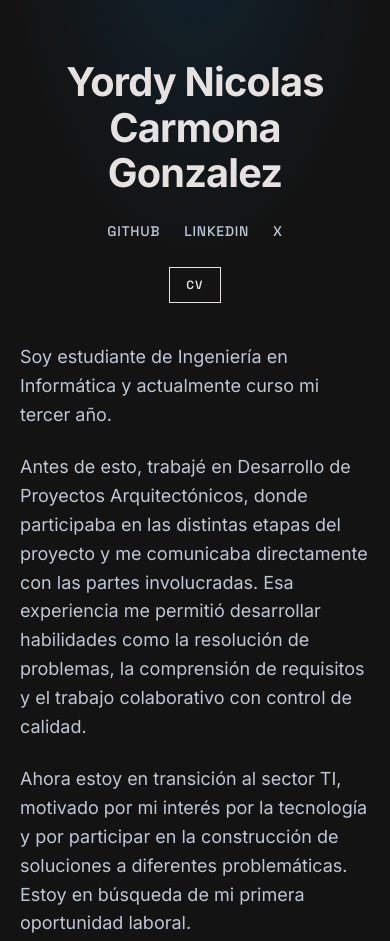
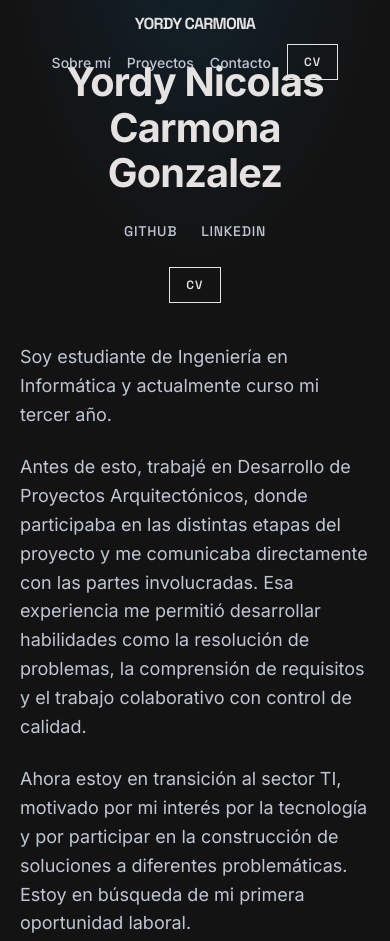
Before and after one commit to yordycg/yordycg-portfolio, a plain HTML site: page src/index.html in a window 390 px wide. Shown: the top 941 px of the page. Drawn offline with Linux system fonts and the light colour scheme.

Commit message:
feat(header): always-visible header, real name logo and nav cleanup

```diff
--- a/src/css/main.css
+++ b/src/css/main.css
@@ -160,10 +160,10 @@ html {
     Ubuntu, Cantarell, sans-serif;
 }
 
-/* Header en columna (<=480px): más alto, requiere más offset de anclas */
+/* Header en columna (<=480px): más alto que en desktop, requiere más offset de anclas */
 @media (max-width: 30em) {
   html {
-    scroll-padding-top: 12rem;
+    scroll-padding-top: 8.5rem;
   }
 }
 
@@ -271,23 +271,24 @@ button,
   width: 100%;
   z-index: 100;
   background-color: transparent;
-  border-bottom: 1px solid transparent;
+  border-bottom: 2px solid transparent;
   padding: 2.4rem 4rem;
   display: flex;
   justify-content: space-between;
   align-items: center;
 
-  /* Oculto al inicio */
-  transform: translateY(-100%);
-  opacity: 0;
+  /* Visible desde el inicio: en el tope de la página va transparente sobre el hero */
+  transform: translateY(0);
+  opacity: 1;
   transition:
     transform 0.4s cubic-bezier(0.4, 0, 0.2, 1),
-    opacity 0.4s ease;
+    opacity 0.4s ease,
+    background-color 0.3s ease,
+    border-color 0.3s ease;
 }
 
+/* Al hacer scroll solo se suma el fondo opaco; la visibilidad ya no cambia */
 .header--scrolled {
-  transform: translateY(0);
-  opacity: 1;
   background-color: rgba(19, 19, 19, 0.98);
   border-bottom: 2px solid var(--border-color);
 }
@@ -383,13 +384,17 @@ button,
 @media (max-width: 30em) {
   /* <= 480px */
   .header {
-    padding: 2rem;
+    padding: 1.2rem 2rem;
     flex-direction: column;
-    gap: 1.6rem;
+    gap: 0.8rem;
+  }
+
+  .logo {
+    font-size: 1.6rem;
   }
 
   .header__menu {
-    gap: 2rem;
+    gap: 1.6rem;
   }
 
   /* Ocultar divisores en móviles para evitar que se vea apretado */
--- a/src/index.html
+++ b/src/index.html
@@ -73,11 +73,11 @@
   </head>
   <body>
     <header class="header">
-      <div class="logo">YordyCG</div>
-      <nav class="header__nav">
+      <a class="logo" href="#home">Yordy Carmona</a>
+      <nav class="header__nav" aria-label="Navegación principal">
         <ul class="header__menu">
           <li class="header__item">
-            <a href="#about" class="header__link">Sobre Mi</a>
+            <a href="#about" class="header__link">Sobre mí</a>
           </li>
           <li class="header__item">
             <a href="#projects" class="header__link">Proyectos</a>
@@ -98,7 +98,7 @@
       </nav>
     </header>
 
-    <main>
+    <main id="home">
       <section id="about" class="about">
         <div class="about__container">
           <div class="about__identity">
@@ -119,14 +119,6 @@
                 class="about__social-link"
                 aria-label="Visita mi perfil en LinkedIn"
                 >LinkedIn</a
-              >
-              <a
-                href="https://x.com/Yncg_8"
-                target="_blank"
-                rel="noopener"
-                class="about__social-link"
-                aria-label="Visita mi perfil en X"
-                >X</a
               >
             </div>
             <a
@@ -185,7 +177,7 @@
                     target="_blank"
                     rel="noopener"
                     class="project__card-btn project__card-btn--primary"
-                    aria-label="Vista código en GitHub"
+                    aria-label="Ver código en GitHub"
                     >Código</a
                   >
                   <a
@@ -193,7 +185,7 @@
                     target="_blank"
                     rel="noopener"
                     class="project__card-btn project__card-btn--secondary"
-                    aria-label="Vista Demo"
+                    aria-label="Ver demo"
                     >Demo</a
                   >
                 </div>
@@ -232,7 +224,7 @@
                     target="_blank"
                     rel="noopener"
                     class="project__card-btn project__card-btn--primary"
-                    aria-label="Vista de código en GitHub"
+                    aria-label="Ver código en GitHub"
                     >Código</a
                   >
                   <a
@@ -240,7 +232,7 @@
                     target="_blank"
                     rel="noopener"
                     class="project__card-btn project__card-btn--secondary"
-                    aria-label="Vista Demo"
+                    aria-label="Ver demo"
                     >Demo</a
                   >
                 </div>
```
Also changed, not shown: TODOs.md (+4 -3 lines).
